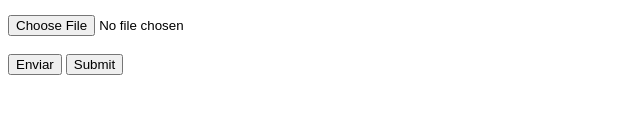
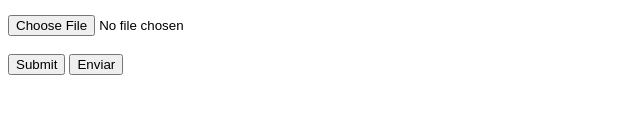
Before and after one commit to miguelhurtad0/nixtech, a plain HTML site: page index.html in a window 1280 px wide. Shown: the part 280-394 px from the top of the page, 0-640 px from the left. Drawn offline with Linux system fonts and the light colour scheme.

Commit message:
index.html

```diff
--- a/index.html
+++ b/index.html
@@ -32,13 +32,13 @@
           <h3>Subir Identificación en PDF</h3>
           <input type="file" accept=".pdf">
       </section><br>
-            <button type="submit">Enviar</button>
+
             <button class="g-recaptcha"
               data-sitekey="reCAPTCHA_site_key"
               data-callback='onSubmit'
               data-action='submit'>Submit
             </button>
-
+            <button type="post">Enviar</button>
       </section>
 </form>
   </body>
```
